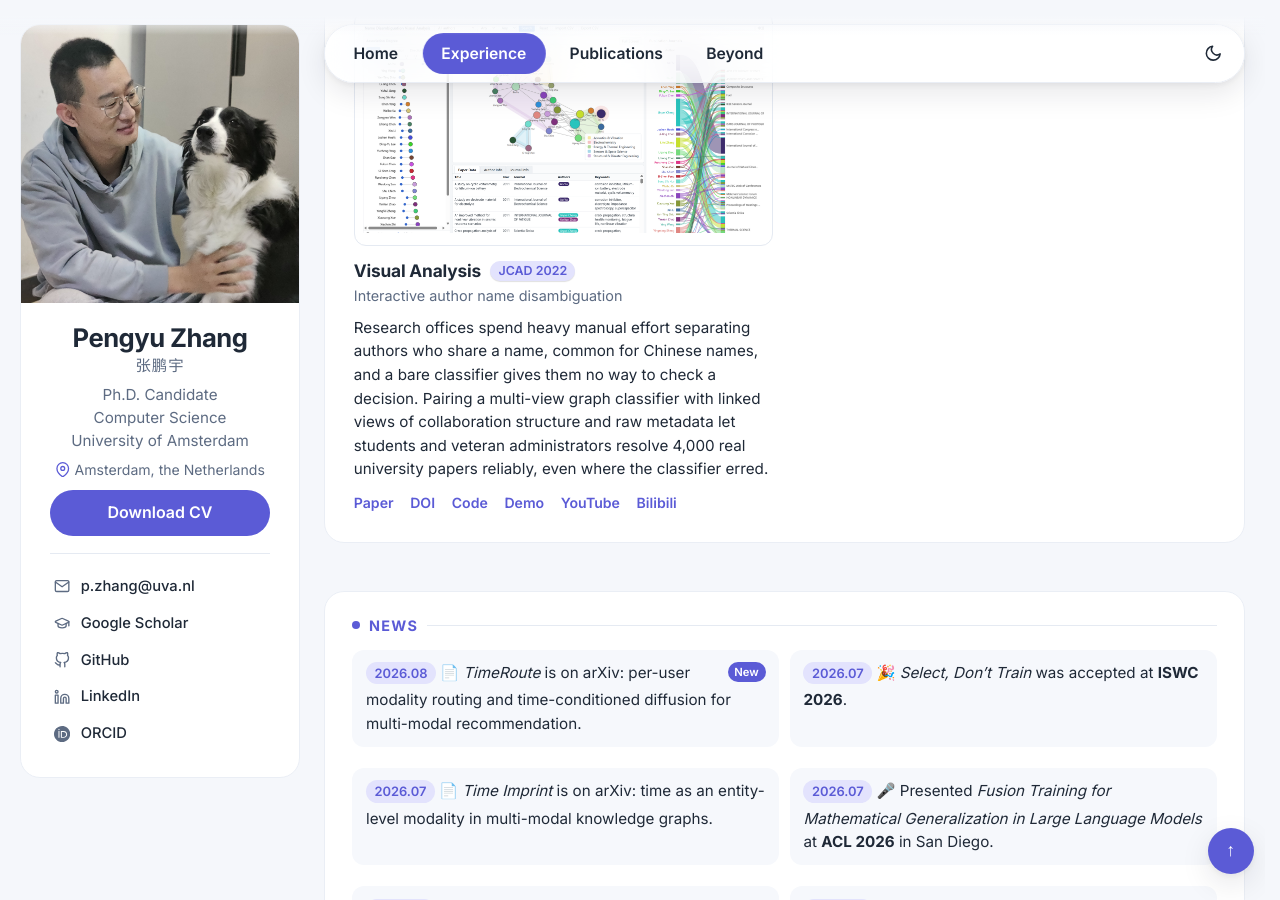
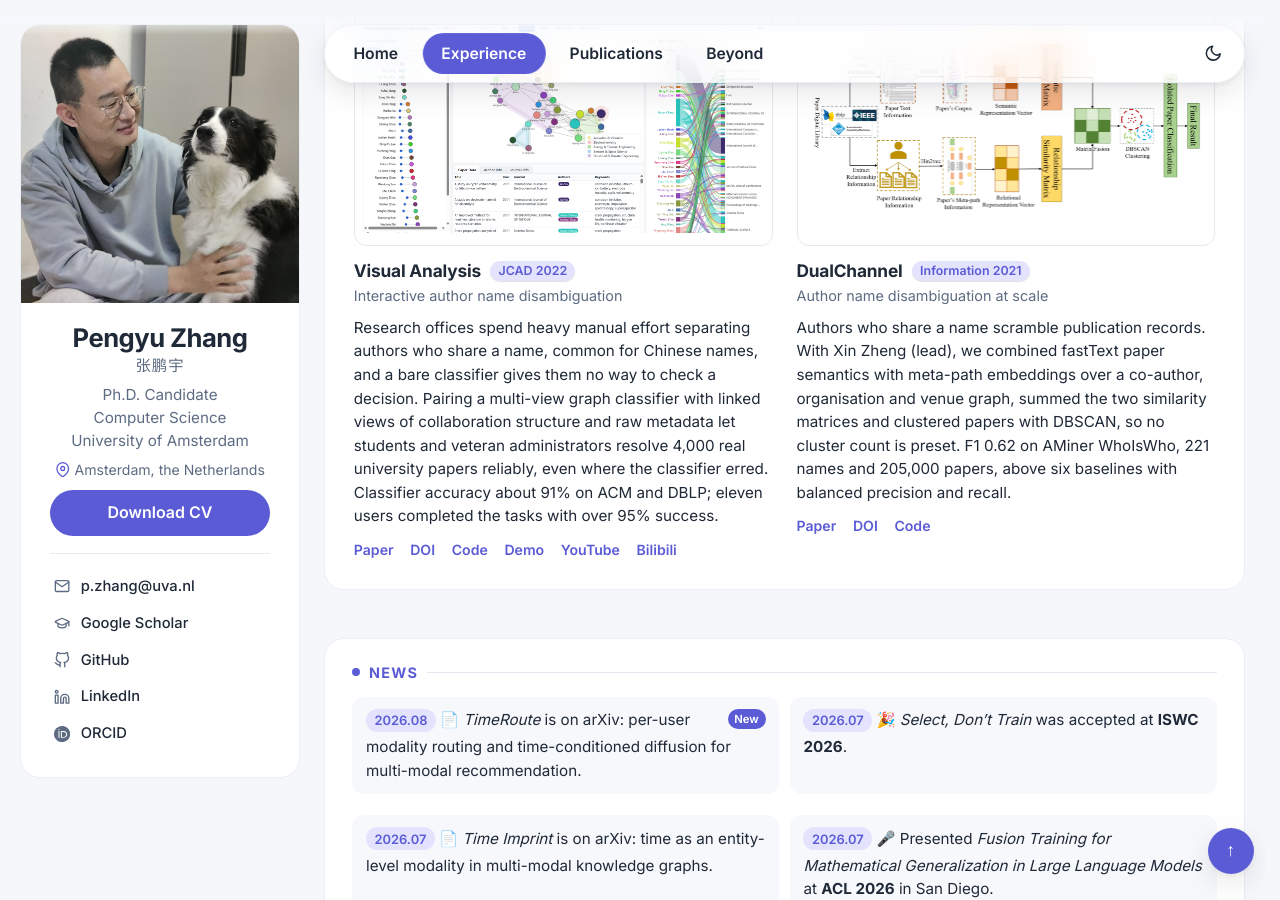
Before and after one commit to pengyu-zhang/pengyu-zhang.github.io, a Jekyll site: the page built from _pages/experience.md, in a window 1280 px wide and 900 px high, scrolled down 2366 px. Built offline with Jekyll 4.4.1, drawn with Linux system fonts in a browser that asks for light colours.

Commit message:
Copy update: entity resolution framing, roles, skills; DualChannel tile
- About: industry-terms sentence on entity resolution under data drift;
  job-market roles now Applied Scientist / ML Engineer / Data Scientist;
  interest chip "Entity linking & resolution"
- Skills: add Entity linking and resolution
- Experience: new DualChannel (Information 2021) tile with the paper's
  framework figure; Visual Analysis tile gains its accuracy and user-study
  sentence

Co-Authored-By: Claude Fable 5.1 <noreply@anthropic.com>

```diff
--- a/_pages/includes/research.md
+++ b/_pages/includes/research.md
@@ -129,8 +129,23 @@ An entity linker is trained on one snapshot of the knowledge graph and then used
 Interactive author name disambiguation
 {: .pb-tag}
 
-Research offices spend heavy manual effort separating authors who share a name, common for Chinese names, and a bare classifier gives them no way to check a decision. Pairing a multi-view graph classifier with linked views of collaboration structure and raw metadata let students and veteran administrators resolve 4,000 real university papers reliably, even where the classifier erred.
+Research offices spend heavy manual effort separating authors who share a name, common for Chinese names, and a bare classifier gives them no way to check a decision. Pairing a multi-view graph classifier with linked views of collaboration structure and raw metadata let students and veteran administrators resolve 4,000 real university papers reliably, even where the classifier erred. Classifier accuracy about 91% on ACM and DBLP; eleven users completed the tasks with over 95% success.
 
 <div class="paper-links"><a href="/pdf/Visual_Analysis.pdf">Paper</a> <a href="https://doi.org/10.3724/sp.j.1089.2022.19191">DOI</a> <a href="https://github.com/pengyu-zhang/Visual-Analysis-for-Name-Disambiguation-of-Academic-Papers">Code</a> <a href="https://pengyu-zhang.github.io/Visual-Analysis-for-Name-Disambiguation-of-Academic-Papers/">Demo</a> <a href="https://www.youtube.com/watch?v=jQ8MNu-L-Os">YouTube</a> <a href="https://www.bilibili.com/video/BV1QM4m1k77Q/">Bilibili</a></div>
 </div>
 </div>
+
+<div class="paper-box"><div class="paper-box-image"><a class="img-zoom" href="/images/dual_channel.png"><img src="/images/dual_channel.png" alt="DualChannel" width="1601" height="723" loading="lazy"></a></div>
+<div class="paper-box-text" markdown="1">
+
+**DualChannel** ``Information 2021``
+{: .pb-title}
+
+Author name disambiguation at scale
+{: .pb-tag}
+
+Authors who share a name scramble publication records. With Xin Zheng (lead), we combined fastText paper semantics with meta-path embeddings over a co-author, organisation and venue graph, summed the two similarity matrices and clustered papers with DBSCAN, so no cluster count is preset. F1 0.62 on AMiner WhoIsWho, 221 names and 205,000 papers, above six baselines with balanced precision and recall.
+
+<div class="paper-links"><a href="/pdf/Dual-Channel.pdf">Paper</a> <a href="https://doi.org/10.3390/info12090383">DOI</a> <a href="https://github.com/pengyu-zhang/Dual-channel-Heterogeneous-Graph-Network-for-Author-Name-Disambiguation">Code</a></div>
+</div>
+</div>
```
Also changed, not shown: _pages/includes/intro.md (+3 -3 lines), _pages/includes/skills.md (+1 -0 lines), images/dual_channel.png (added).
